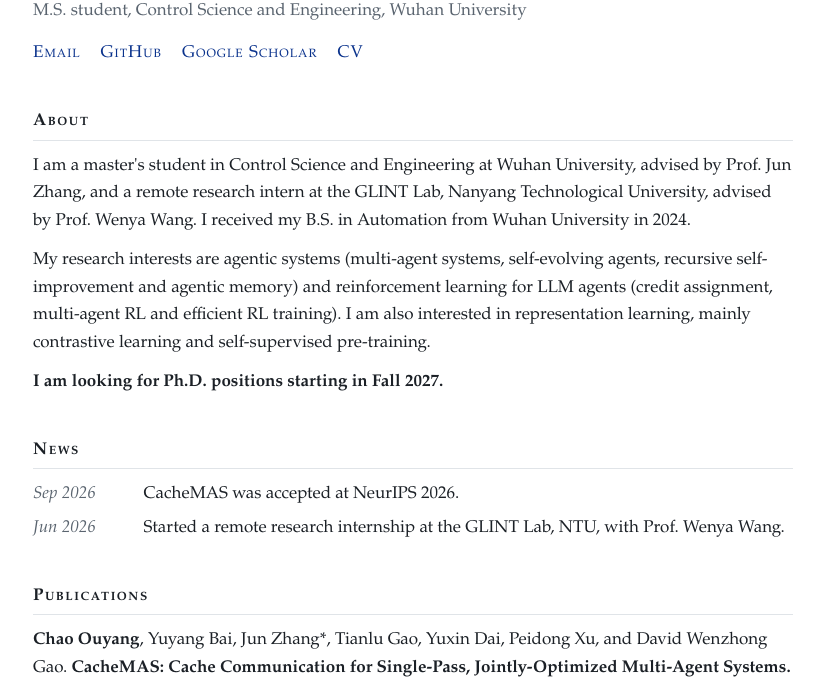
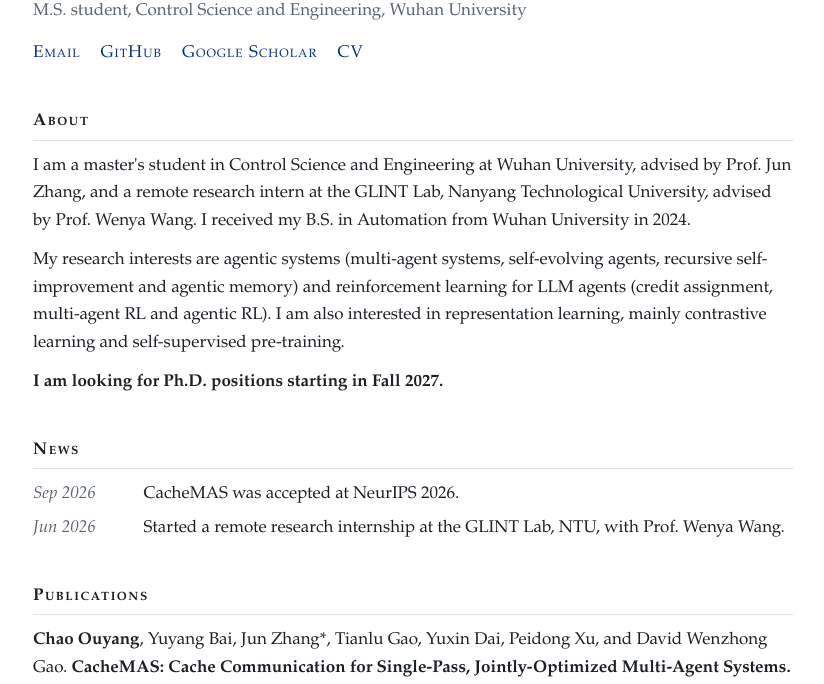
Before and after one commit to oooyc/oooyc.github.io, a plain HTML site: page index.html in a window 1280 px wide. Shown: the part 105-789 px from the top of the page, without its empty margins (227-1051 px from the left). Drawn offline with Linux system fonts and the light colour scheme.

Commit message:
Homepage: agentic RL in the research keywords, CV rebuilt
Co-Authored-By: Claude Opus 5.5 (1M context) <noreply@anthropic.com>

```diff
--- a/index.html
+++ b/index.html
@@ -75,7 +75,7 @@ footer{margin-top:48px;font-size:14px;color:var(--faint)}
 <section aria-labelledby="about">
   <h2 id="about">About</h2>
   <p>I am a master's student in Control Science and Engineering at Wuhan University, advised by Prof. Jun Zhang, and a remote research intern at the GLINT Lab, Nanyang Technological University, advised by Prof. Wenya Wang. I received my B.S. in Automation from Wuhan University in 2024.</p>
-  <p>My research interests are agentic systems (multi-agent systems, self-evolving agents, recursive self-improvement and agentic memory) and reinforcement learning for LLM agents (credit assignment, multi-agent RL and efficient RL training). I am also interested in representation learning, mainly contrastive learning and self-supervised pre-training.</p>
+  <p>My research interests are agentic systems (multi-agent systems, self-evolving agents, recursive self-improvement and agentic memory) and reinforcement learning for LLM agents (credit assignment, multi-agent RL and agentic RL). I am also interested in representation learning, mainly contrastive learning and self-supervised pre-training.</p>
   <p class="seeking"><strong>I am looking for Ph.D. positions starting in Fall 2027.</strong></p>
 </section>
 
```
Also changed, not shown: 1 other file.
